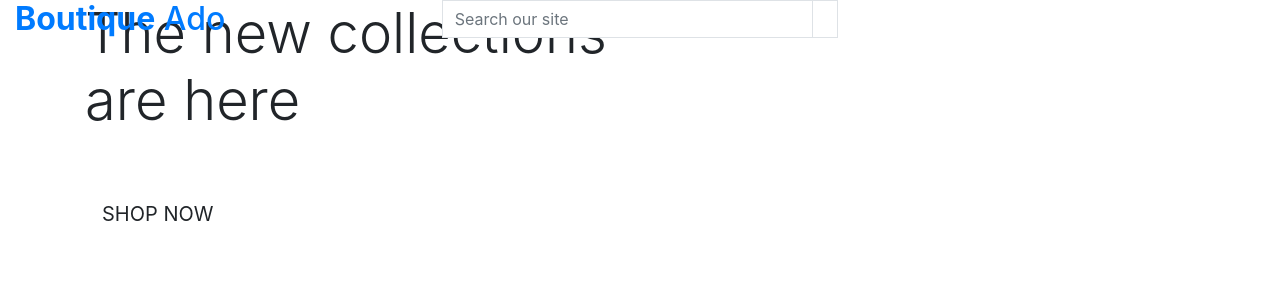
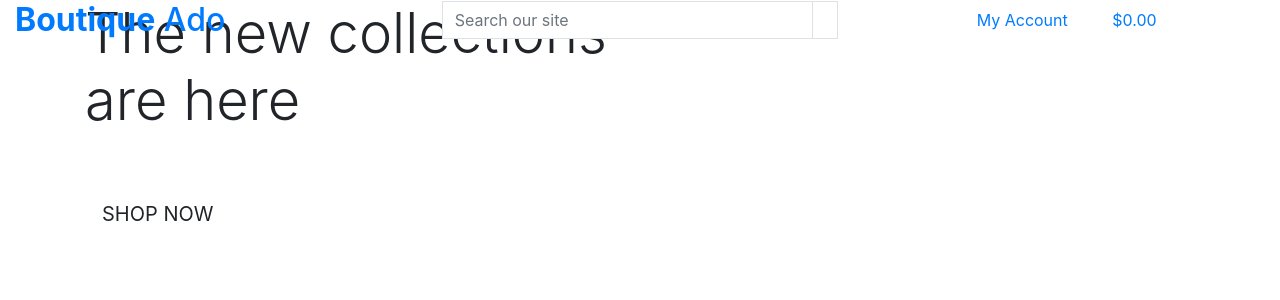
Before and after one commit to DannyGilligan/chocelegance, a Django app: page / in a window 1280 px wide. Shown: the top 300 px of the page. Run offline with Django 3.2, Linux system fonts and the light colour scheme.

Commit message:
Update header structure in base.html

```diff
--- a/templates/base.html
+++ b/templates/base.html
@@ -41,14 +41,17 @@
 
 <body>
   <header class="container-fluid fixed-top">
+    <!-- Row container -->
     <div class="row">
 
+      <!-- Logo container -->
       <div class="col-12 col-lg-4 my-auto py-1 py-lg-0 text-center text-lg-left">
         <a href="{% url 'home' %}" class="nav-;ink main-logo-link">
           <h2 class="logo-font text-black my-0"><strong>Boutique</strong> Ado</h2>
         </a>
       </div>
 
+      <!-- Search form container -->
       <div class="col-12 col-lg-4 my-auto py-1 py-lg-0">
         <form method="GET" action="">
           <div class="input-group w-100">
@@ -65,12 +68,49 @@
         </form>
       </div>
 
+      <!-- Shopping cart container -->
       <div class="col-12 col-lg-4 my-auto py-1 py-lg-0">
         <ul class="list-inline list-unstyled text-center text-lglright my-0">
-          <li class="list-inline-item dropdown"></li>
-          <li class="list-inline-item"></li>
+
+          <li class="list-inline-item dropdown">
+            <a class="text-black nav-link" href="#" id="user-options" data-toggle="dropdown" aria-haspopup="true"
+              aria-expanded="false">
+              <div class="text-center">
+                <div><i class="fas fa-user fa-lg"></i></div>
+                <p class="my-0">My Account</p>
+              </div>
+            </a>
+            <div class="dropdown-menu border-0" aria-labelledby="user-options">
+              {% if request.user.is_authenticated %}
+                {% if request.user.is_superuser %}
+                <a href="" class="dropdown-item">Product Management</a>
+                {% endif %}
+                <a href="" class="dropdown-item">My Profile</a>
+                <a href="{% url 'account_logout' %}" class="dropdown-item">Logout</a>
+              {% else %}
+              <a href="{% url 'account_signup' %}" class="dropdown-item">Register</a>
+              <a href="{% url 'account_login' %}" class="dropdown-item">Login</a>
+              {% endif %}
+            </div>
+          </li>
+
+          <li class="list-inline-item">
+            <a class="{% if grand_total %}text-info font-weight-bold{% else %}text-black{% endif %} nav-link" href="">
+              <div class="text-center">
+                <div><i class="fas fa-shopping-bag fa-lg"></i></div>
+                <p class="my-0">
+                  {% if grand_total %}
+                    ${{ grand_total|floatformat:2 }}
+                  {% else %}
+                    $0.00
+                  {% endif %}
+                </p>
+              </div>
+            </a>
+          </li>
         </ul>
       </div>
+
     </div>
   </header>
 
```
